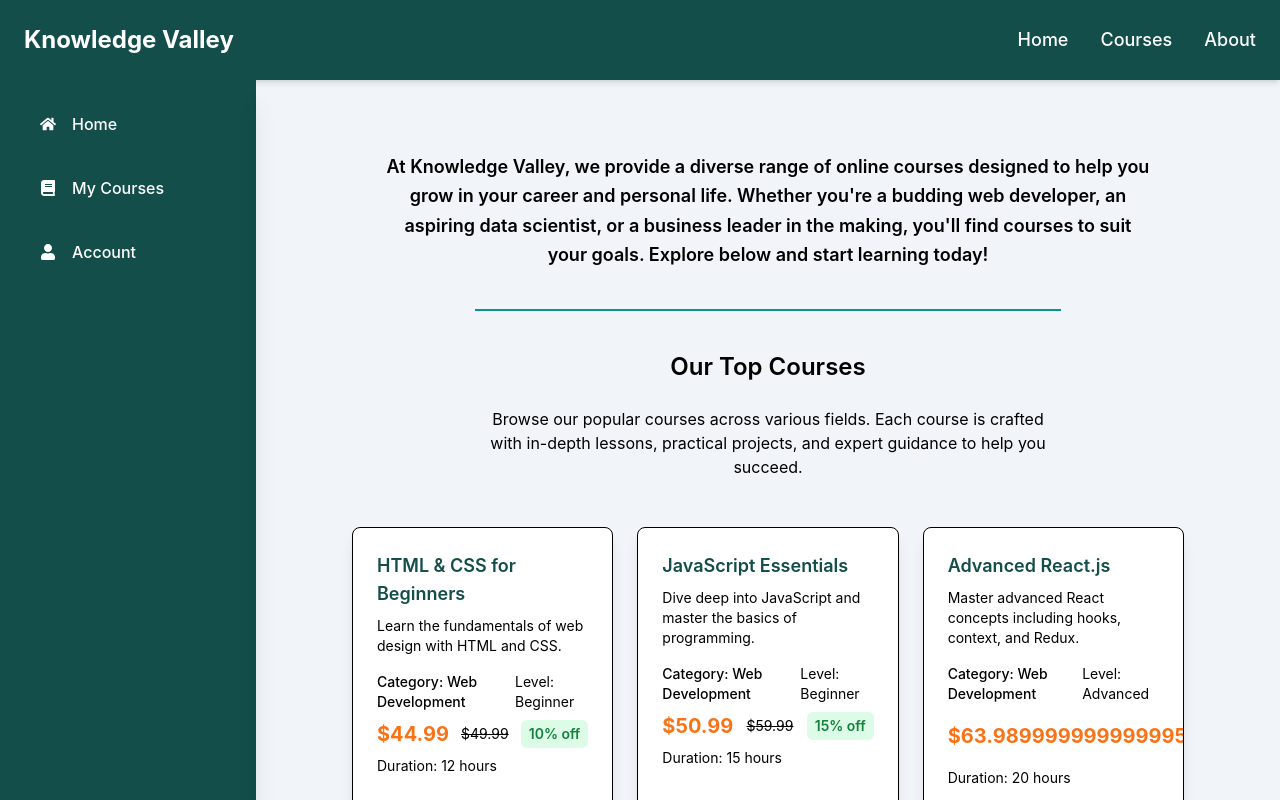
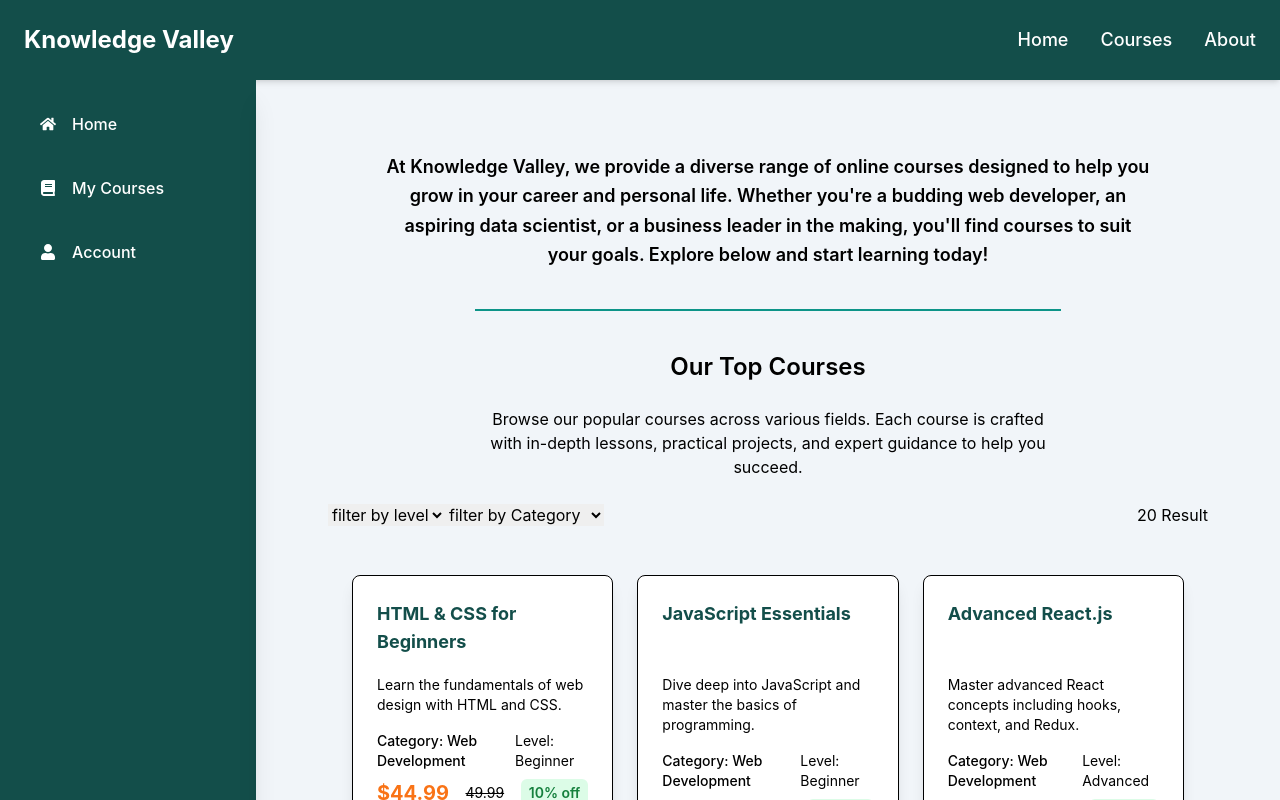
Before and after one commit to mai2402/Knowledge-Valley, a React (Vite) app: page /home/courses in a window 1280 px wide. Shown: the top 800 px of the page. Built offline with nearby package versions, Linux system fonts and the light colour scheme.

Commit message:
creating filters and a custom hook

```diff
--- /dev/null
+++ b/src/Authentication/LoginForm.jsx
@@ -0,0 +1,51 @@
+
+import { Link } from "react-router-dom";
+
+function LoginForm() {
+    return (
+        <>
+        <header className="absolute top-0 left-0 w-full flex justify-between items-center px-6 py-4 text-primary z-20">
+                   <div className="text-3xl font-bold">Knowledge Valley</div>
+                   <nav className="flex items-center  text-lg">
+                       <Link to="/about" className="text-primary hover:text-teal-600 transition px-4">About</Link>
+                       <Link to="/contact" className="text-primary hover:text-teal-600 transition ">Contact Us</Link>
+                   </nav>
+               </header>
+           <div className="flex items-center justify-center min-h-screen bg-gray-200">
+           <div className="bg-white p-8 rounded-lg shadow-lg max-w-sm w-full sm:max-w-md md:max-w-lg lg:max-w-xl">
+             <h2 className="text-2xl font-bold text-center mb-6">Login</h2>
+
+             <form>
+               <input
+                 type="text"
+                 placeholder="Username"
+                 className="w-full mb-4 px-4 py-2 border rounded-lg focus:outline-none focus:ring-2 focus:ring-primary"
+                 />
+               <input
+                 type="password"
+                 placeholder="Password"
+                 className="w-full mb-6 px-4 py-2 border rounded-lg focus:outline-none focus:ring-2 focus:ring-primary"
+                 />
+               <Link to="/home"
+                 type="submit"
+                 className="block w-full py-2 bg-primary text-white font-semibold text-center rounded-lg hover:bg-teal-700 transition"
+               >
+                 Log in
+               </Link>
+             </form>
+
+             <div className="mt-4 text-center">
+               <p className="text-sm">
+                 Don't have an account?{" "}
+                 <Link to="/signup" className="text-primary hover:text-teal-600 transition">
+                   Sign Up
+                 </Link>
+               </p>
+             </div>
+           </div>
+         </div>
+                 </>
+    )
+}
+
+export default LoginForm
--- a/src/features/courses/CourseCard.jsx
+++ b/src/features/courses/CourseCard.jsx
@@ -1,13 +1,16 @@
+import { formatCurrency } from "../../utils/helpers";
 
 
 
 function CourseCard({ course }) {
     const { name, description, category, price, discount, duration, level } = course;
-    const discountedPrice = price - (price * (discount / 100)).toFixed(2);
+    const discountedPrice = price - (price * (discount / 100));
 
     return (
         <div className="bg-white shadow-lg rounded-lg overflow-hidden p-6 border hover:shadow-xl transition-shadow">
-            <h3 className="text-lg font-semibold text-primary mb-2">{name}</h3>
+            <h3 className="block h-[75px] text-lg font-bold text-primary">{name}</h3>
+
+            <div className="block h-[220px]">
             <p className="text-gray-600 text-sm mb-4">{description}</p>
 
             <div className="flex justify-between items-center mb-2 text-sm text-gray-500">
@@ -16,9 +19,9 @@ function CourseCard({ course }) {
             </div>
 
             <div className="flex justify-between items-center mb-2">
-                <span className="text-xl font-bold text-secondary">${discountedPrice}</span>
+                <span className="text-xl font-bold text-secondary">{formatCurrency(discountedPrice)}</span>
                 {discount > 0 && (
-                    <span className="text-sm line-through text-gray-500">${price.toFixed(2)}</span>
+                    <span className="text-sm line-through text-gray-500">{price}</span>
                 )}
                 <span className="text-sm bg-green-100 text-green-700 font-semibold px-2 py-1 rounded-md">
                     {discount > 0 ? `${discount}% off` : "No Discount"}
@@ -28,6 +31,7 @@ function CourseCard({ course }) {
             <div className="flex justify-between items-center text-sm text-gray-600 mb-4">
                 <span>Duration: {duration} hours</span>
             </div>
+                </div>
 
             <button className="mt-4 w-full bg-primary text-white py-2 rounded-lg hover:bg-primary-dark transition">
                 Enroll Now
--- a/src/features/courses/CourseList.jsx
+++ b/src/features/courses/CourseList.jsx
@@ -1,4 +1,7 @@
+import { useState } from "react";
 import CourseCard from "./CourseCard";
+import ListFilterBox from "../../ui/ListFilterBox";
+import useFilterList from "../../hooks/useFilterList";
 
 const courses = [
     {
@@ -205,14 +208,30 @@ const courses = [
 
 
 
+  const unifiedLevels = [...new Set(courses.map((courseItem)=>courseItem.level))]
+
+  const unifiedCategories = [...new Set(courses.map((courseItem)=>courseItem.category))]
 
   function CourseList() {
-      return (
+
+  const {handleFilteredByCategory,handleFilteredByLevel,totalResults,filteredCourses}= useFilterList(courses)
+
+
+      return (<>
+        <div  className="flex flex-row justify-between items-center">
+          <div>
+              <ListFilterBox  list={unifiedLevels} placeholder="filter by level" onSelection={handleFilteredByLevel}  />
+              <ListFilterBox  list={unifiedCategories} placeholder="filter by Category" onSelection={handleFilteredByCategory}/>
+          </div>
+              <span>{totalResults} Result</span>
+        </div>
           <div className="grid grid-cols-1 md:grid-cols-2 lg:grid-cols-3 gap-6 p-6">
-              {courses.map((course) => (
-                  <CourseCard key={course.id} course={course} />
+              {filteredCourses.map((course) => (
+                <CourseCard key={course.id} course={course} />
               ))}
           </div>
+              </>
+
       );
   }
 
--- /dev/null
+++ b/src/hooks/useFilterList.js
@@ -0,0 +1,42 @@
+import { useState } from "react";
+
+
+function useFilterList(courses) {
+    const [filteredCourses, setFilteredCourses]= useState(courses)
+    const [filteredByLevel, setFilteredByLevel]= useState("")
+    const [filteredByCategory,setFilteredByCategory] = useState("")
+    const totalResults = filteredCourses.length;
+
+    function handleFilteredCourses (level,category){
+
+        let updatedCourses = courses;
+
+        if (level){
+          updatedCourses = updatedCourses.filter((course)=>course.level === level)
+        }
+
+        if (category){
+          updatedCourses = updatedCourses.filter((course)=>course.category === category)
+        }
+
+
+       setFilteredCourses(updatedCourses)
+
+      }
+
+     function handleFilteredByCategory(category){
+        setFilteredByCategory(category)
+        handleFilteredCourses(filteredByLevel,category)
+
+     }
+
+      function handleFilteredByLevel(level){
+
+        setFilteredByLevel(level)
+        handleFilteredCourses(level,filteredByCategory)
+
+      }
+    return {handleFilteredByCategory,handleFilteredByLevel,totalResults,filteredCourses}
+}
+
+export default useFilterList
--- a/src/pages/Courses.jsx
+++ b/src/pages/Courses.jsx
@@ -1,5 +1,6 @@
 import { Link } from "react-router-dom";
 import CourseList from "../features/courses/CourseList"
+
 
 
 function Courses() {
--- a/src/pages/Login.jsx
+++ b/src/pages/Login.jsx
@@ -1,48 +1,9 @@
-import { Link } from "react-router-dom";
+
+import LoginForm from "../Authentication/LoginForm";
 
 function Login() {
-    return (<>
-     <header className="absolute top-0 left-0 w-full flex justify-between items-center px-6 py-4 text-primary z-20">
-                <div className="text-3xl font-bold">Knowledge Valley</div>
-                <nav className="flex items-center  text-lg">
-                    <Link to="/about" className="text-primary hover:text-teal-600 transition px-4">About</Link>
-                    <Link to="/contact" className="text-primary hover:text-teal-600 transition ">Contact Us</Link>
-                </nav>
-            </header>
-        <div className="flex items-center justify-center min-h-screen bg-gray-200">
-        <div className="bg-white p-8 rounded-lg shadow-lg max-w-sm w-full sm:max-w-md md:max-w-lg lg:max-w-xl">
-          <h2 className="text-2xl font-bold text-center mb-6">Login</h2>
-
-          <form>
-            <input
-              type="text"
-              placeholder="Username"
-              className="w-full mb-4 px-4 py-2 border rounded-lg focus:outline-none focus:ring-2 focus:ring-primary"
-              />
-            <input
-              type="password"
-              placeholder="Password"
-              className="w-full mb-6 px-4 py-2 border rounded-lg focus:outline-none focus:ring-2 focus:ring-primary"
-              />
-            <Link to="/home"
-              type="submit"
-              className="block w-full py-2 bg-primary text-white font-semibold text-center rounded-lg hover:bg-teal-700 transition"
-            >
-              Log in
-            </Link>
-          </form>
-
-          <div className="mt-4 text-center">
-            <p className="text-sm">
-              Don't have an account?{" "}
-              <Link to="/signup" className="text-primary hover:text-teal-600 transition">
-                Sign Up
-              </Link>
-            </p>
-          </div>
-        </div>
-      </div>
-              </>
+    return (
+      <LoginForm/>
     );
 }
 
--- /dev/null
+++ b/src/ui/ListFilterBox.jsx
@@ -0,0 +1,20 @@
+
+
+function ListFilterBox({list,placeholder,onSelection,resultsCount}) {
+
+
+    return (
+        <>
+        <span>{resultsCount}</span>
+        <select onChange={(e) => onSelection(e.target.value)}>
+            <option value="" >{placeholder}</option>
+            {list.map((level)=><option value={level} key={level} >
+                {level}
+            </option>)}
+
+        </select>
+        </>
+    )
+}
+
+export default ListFilterBox
--- /dev/null
+++ b/src/utils/helpers.js
@@ -0,0 +1,5 @@
+
+
+export const formatCurrency = (value) =>
+    new Intl.NumberFormat('en', { style: 'currency', currency: 'USD' }).
+   format( value );
```
Also changed, not shown: 1 other file (tests, documents, lock files or other folders).
